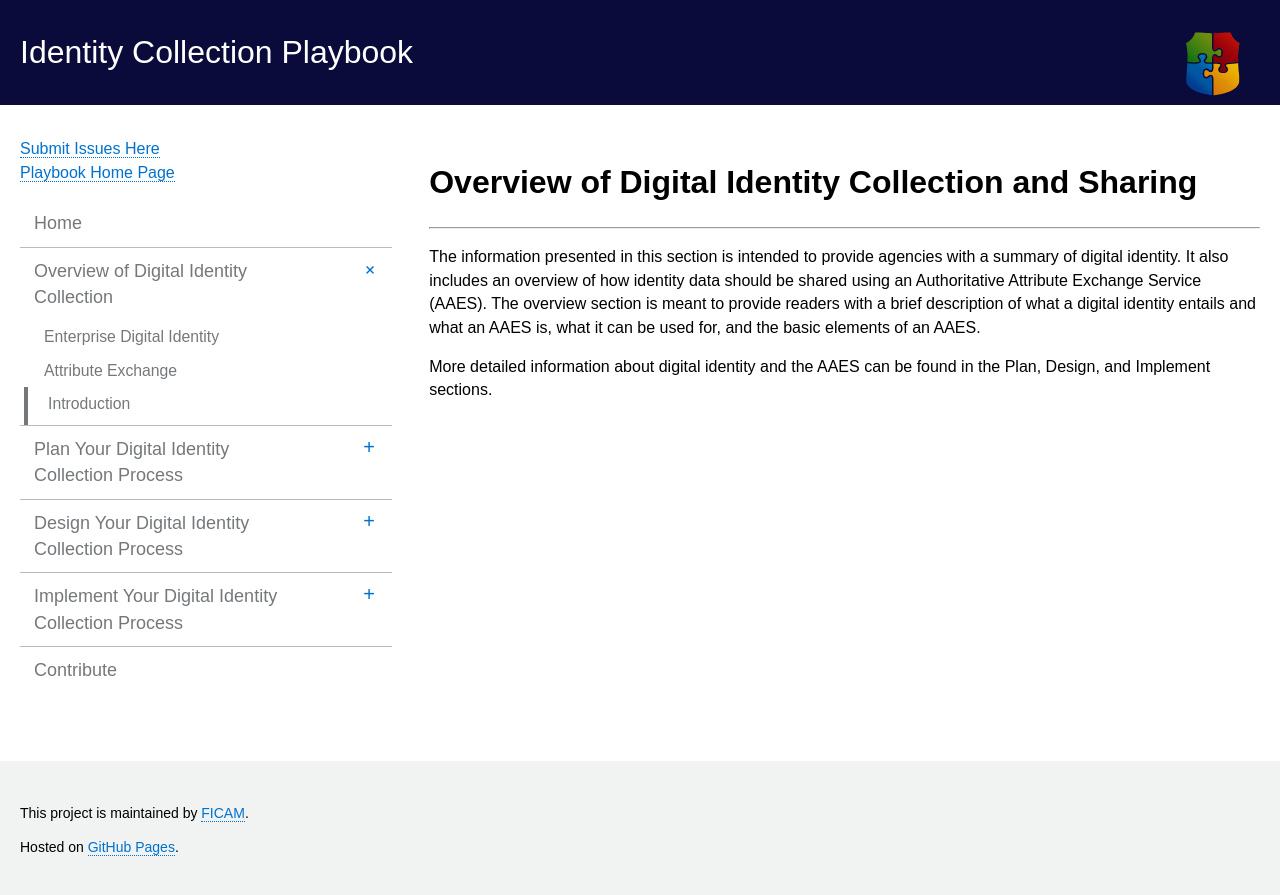
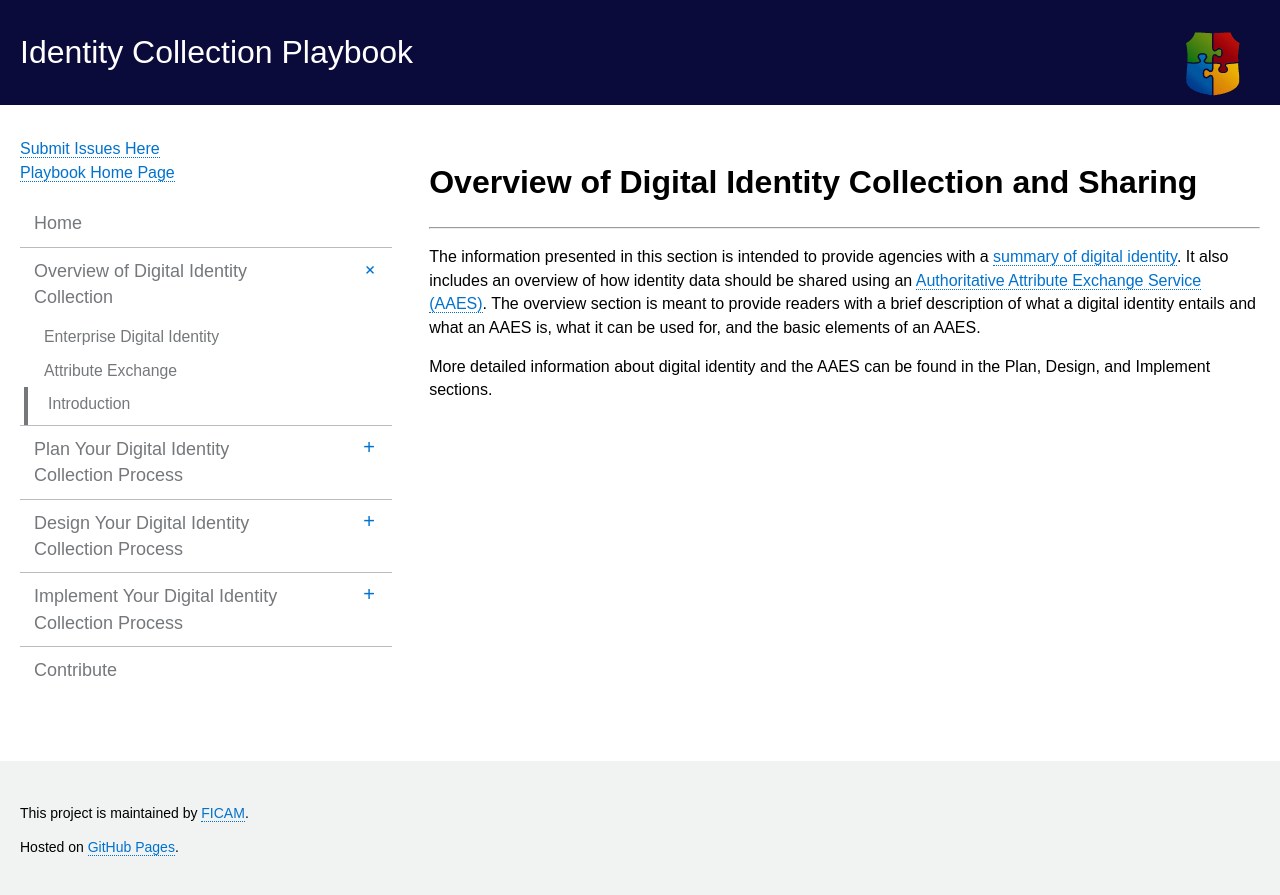
Before and after one commit to bnbuckler/identity-playbook, a Jekyll site: the page built from _overview/index.html, in a window 1280 px wide. Shown: the top 895 px of the page. Built offline with Jekyll 4.4.1, drawn with Linux system fonts in a browser that asks for light colours; part of the change alters nothing that is shown.

```diff
--- a/_includes/overview_index.md
+++ b/_includes/overview_index.md
@@ -1,6 +1,6 @@
 # Overview of Digital Identity Collection and Sharing
 ---------------------
 
-The information presented in this section is intended to provide agencies with a summary of digital identity. It also includes an overview of how identity data should be shared using an Authoritative Attribute Exchange Service (AAES). The overview section is meant to provide readers with a brief description of what a digital identity entails and what an AAES is, what it can be used for, and the basic elements of an AAES.
+The information presented in this section is intended to provide agencies with a [summary of digital identity](../enterprise-id). It also includes an overview of how identity data should be shared using an [Authoritative Attribute Exchange Service (AAES)](../ae-elements). The overview section is meant to provide readers with a brief description of what a digital identity entails and what an AAES is, what it can be used for, and the basic elements of an AAES.
 
 More detailed information about digital identity and the AAES can be found in the Plan, Design, and Implement sections.
```
